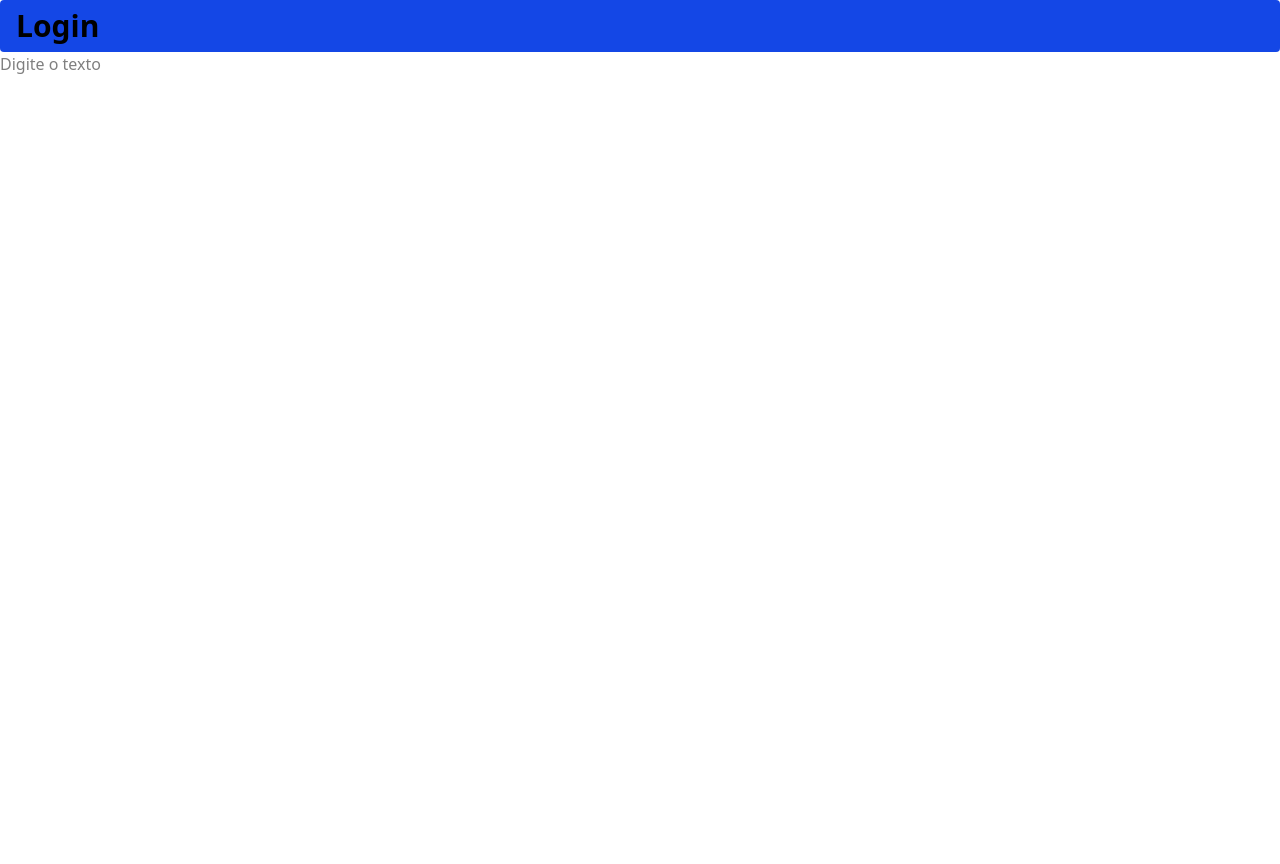
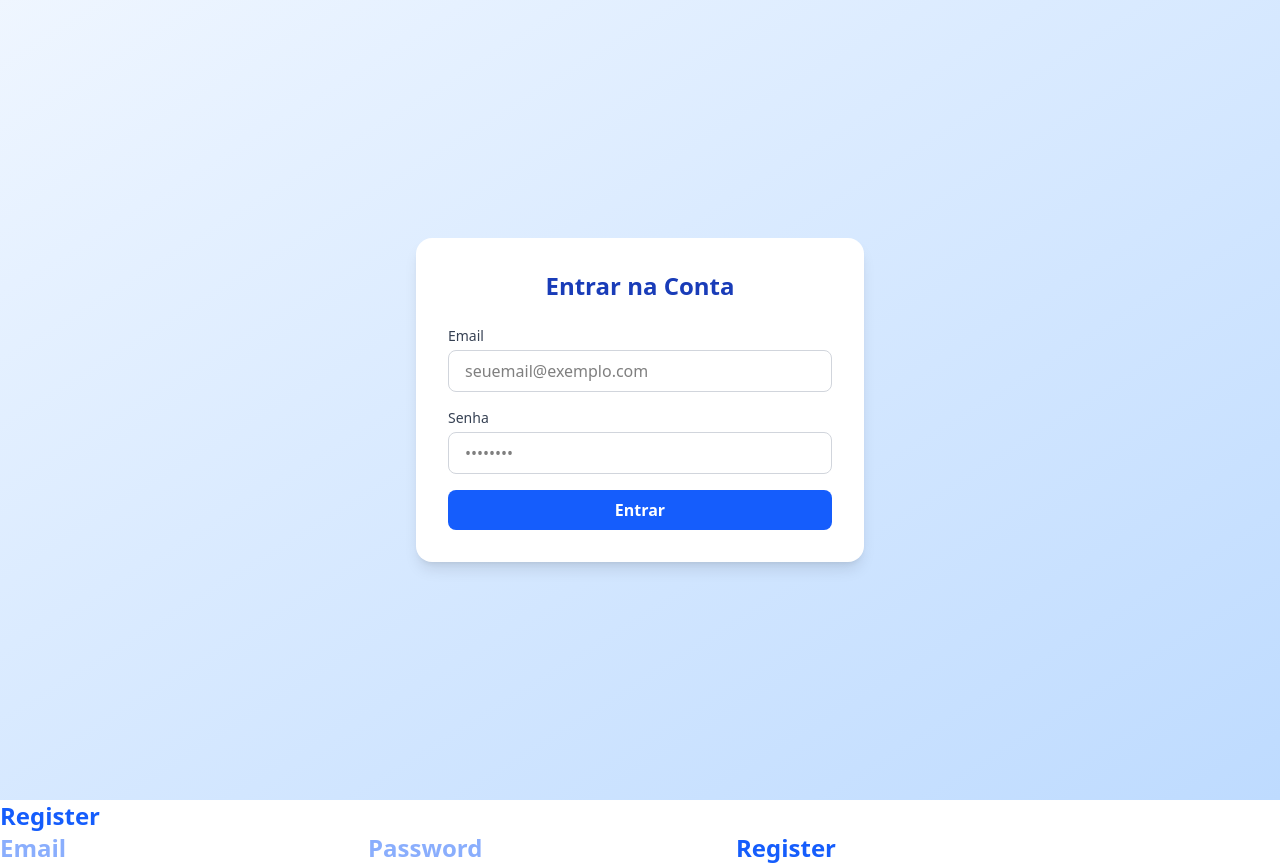
Before and after one commit to Welin7/reactjs-with-tailwind, a React (Vite) app in the folder login-app/: page /login in a window 1280 px wide. Before the commit the page ends 800 px from the top, so only its background shows below. Built offline with nearby package versions, Linux system fonts and the light colour scheme; no server answers.

Commit message:
feat: adjustement in components and App.jsx.

```diff
--- a/login-app/src/App.jsx
+++ b/login-app/src/App.jsx
@@ -1,11 +1,45 @@
 
-function App() {
-  return (
-      <>
-        <h1 className="py-2 px-4 rounded text-3xl font-bold bg-blue-700">Login</h1>
-        <input type="text" placeholder="Digite o texto" />
-      </>
-    )
-}
+import React, { useState, useEffect } from 'react';
+import Login from './components/Login';
+import Register from './components/Register';
+import Logout from './components/Logout';
+import { refreshTokens } from './api/Auth';
 
-export default App
+const App = () => {
+    const [isAuthenticated, setIsAuthenticated] = useState(false);
+
+    useEffect(() => {
+        const token = localStorage.getItem('token');
+        if (token) {
+            setIsAuthenticated(true);
+        } else {
+            refreshTokens()
+                .then(() => setIsAuthenticated(true))
+                .catch(() => setIsAuthenticated(false));
+        }
+    }, []);
+
+    const handleLogin = () => setIsAuthenticated(true);
+    const handleLogout = () => {
+        localStorage.removeItem('token');
+        setIsAuthenticated(false);
+    };
+
+    return (
+        <div>
+            {isAuthenticated ? (
+                <div>
+                    <h1>Welcome!</h1>
+                    <Logout onLogout={handleLogout} />
+                </div>
+            ) : (
+                <div>
+                    <Login onLogin={handleLogin} />
+                    <Register />
+                </div>
+            )}
+        </div>
+    );
+};
+
+export default App;
--- /dev/null
+++ b/login-app/src/api/Auth.jsx
@@ -0,0 +1,59 @@
+
+const API_URL = 'http://localhost:5000/api';
+
+export const login = async (credentials) => {
+  try {
+    const response = await fetch(`${API_URL}/auth/login`, {
+      method: 'POST',
+      headers: { 'Content-Type': 'application/json' },
+      body: JSON.stringify(credentials),
+    });
+
+    if (!response.ok) throw new Error('Falha no login');
+
+    const data = await response.json();
+    localStorage.setItem('token', data.token);
+    return data;
+  } catch (error) {
+    throw error;
+  }
+};
+
+export const register = async (userInfo) => {
+  try {
+    const response = await fetch(`${API_URL}/auth/register`, {
+      method: 'POST',
+      headers: { 'Content-Type': 'application/json' },
+      body: JSON.stringify(userInfo),
+    });
+
+    if (!response.ok) throw new Error('Falha no registro');
+
+    return await response.json();
+  } catch (error) {
+    throw error;
+  }
+};
+
+export const logout = () => {
+  localStorage.removeItem('token');
+};
+
+export const refreshTokens = async () => {
+  try {
+    const response = await fetch(`${API_URL}/auth/refresh`, {
+      method: 'POST',
+      credentials: 'include', // se o refresh token estiver no cookie
+    });
+
+    if (!response.ok) throw new Error('Falha ao atualizar token');
+
+    const data = await response.json();
+    localStorage.setItem('token', data.token);
+    return data;
+  } catch (error) {
+    console.error(error);
+    logout();
+    throw error;
+  }
+};
--- /dev/null
+++ b/login-app/src/components/Login.jsx
@@ -0,0 +1,62 @@
+import React, { useState } from 'react';
+import { login } from '../api/Auth';
+
+const Login = ({ onLogin }) => {
+    const [email, setEmail] = useState('');
+    const [password, setPassword] = useState('');
+    const [error, setError] = useState('');
+
+    const handleSubmit = async (e) => {
+        e.preventDefault();
+        try {
+            const data = await login(email, password);
+            onLogin(data);
+        // eslint-disable-next-line no-unused-vars
+        } catch (error) {
+            setError('Falha no login. Verifique suas credenciais.');
+        }
+    };
+
+    return (
+        <div className="min-h-screen flex items-center justify-center bg-gradient-to-br from-blue-50 to-blue-200 px-4">
+            <div className="bg-white p-8 rounded-2xl shadow-lg w-full max-w-md">
+                <h2 className="text-2xl font-semibold text-center text-blue-800 mb-6">Entrar na Conta</h2>
+                <form onSubmit={handleSubmit} className="space-y-4">
+                    <div>
+                        <label className="block text-sm font-medium text-gray-700">Email</label>
+                        <input
+                            type="email"
+                            placeholder="seuemail@exemplo.com"
+                            value={email}
+                            onChange={e => setEmail(e.target.value)}
+                            required
+                            className="w-full px-4 py-2 mt-1 border border-gray-300 rounded-lg focus:ring-2 focus:ring-blue-400 focus:outline-none"
+                        />
+                    </div>
+                    <div>
+                        <label className="block text-sm font-medium text-gray-700">Senha</label>
+                        <input
+                            type="password"
+                            placeholder="••••••••"
+                            value={password}
+                            onChange={e => setPassword(e.target.value)}
+                            required
+                            className="w-full px-4 py-2 mt-1 border border-gray-300 rounded-lg focus:ring-2 focus:ring-blue-400 focus:outline-none"
+                        />
+                    </div>
+                    {error && (
+                        <p className="text-sm text-red-600 mt-1">{error}</p>
+                    )}
+                    <button
+                        type="submit"
+                        className="w-full bg-blue-600 hover:bg-blue-700 text-white font-semibold py-2 rounded-lg transition duration-200"
+                    >
+                        Entrar
+                    </button>
+                </form>
+            </div>
+        </div>
+    );
+};
+
+export default Login;
--- /dev/null
+++ b/login-app/src/components/Logout.jsx
@@ -0,0 +1,17 @@
+import React from 'react';
+import { logout } from '../api/Auth';
+
+const Logout = ({ onLogout }) => {
+    const handleLogout = async () => {
+        await logout();
+        onLogout();
+    };
+
+    return (
+        <div>
+            <button onClick={handleLogout}>Logout</button>
+        </div>
+    );
+};
+
+export default Logout;
--- /dev/null
+++ b/login-app/src/components/Register.jsx
@@ -0,0 +1,26 @@
+import React, { useState } from 'react';
+import { register } from '../api/Auth';
+
+const Register = () => {
+    const [email, setEmail] = useState('');
+    const [password, setPassword] = useState('');
+
+    const handleSubmit = async (e) => {
+        e.preventDefault();
+        await register(email, password);
+        alert('Registration successful');
+    };
+
+    return (
+        <div className="text-2xl text-blue-600 font-bold">
+            <h2>Register</h2>
+            <form onSubmit={handleSubmit}>
+                <input type="email" placeholder="Email" value={email} onChange={e => setEmail(e.target.value)} required />
+                <input type="password" placeholder="Password" value={password} onChange={e => setPassword(e.target.value)} required />
+                <button type="submit">Register</button>
+            </form>
+        </div>
+    );
+};
+
+export default Register;
```
